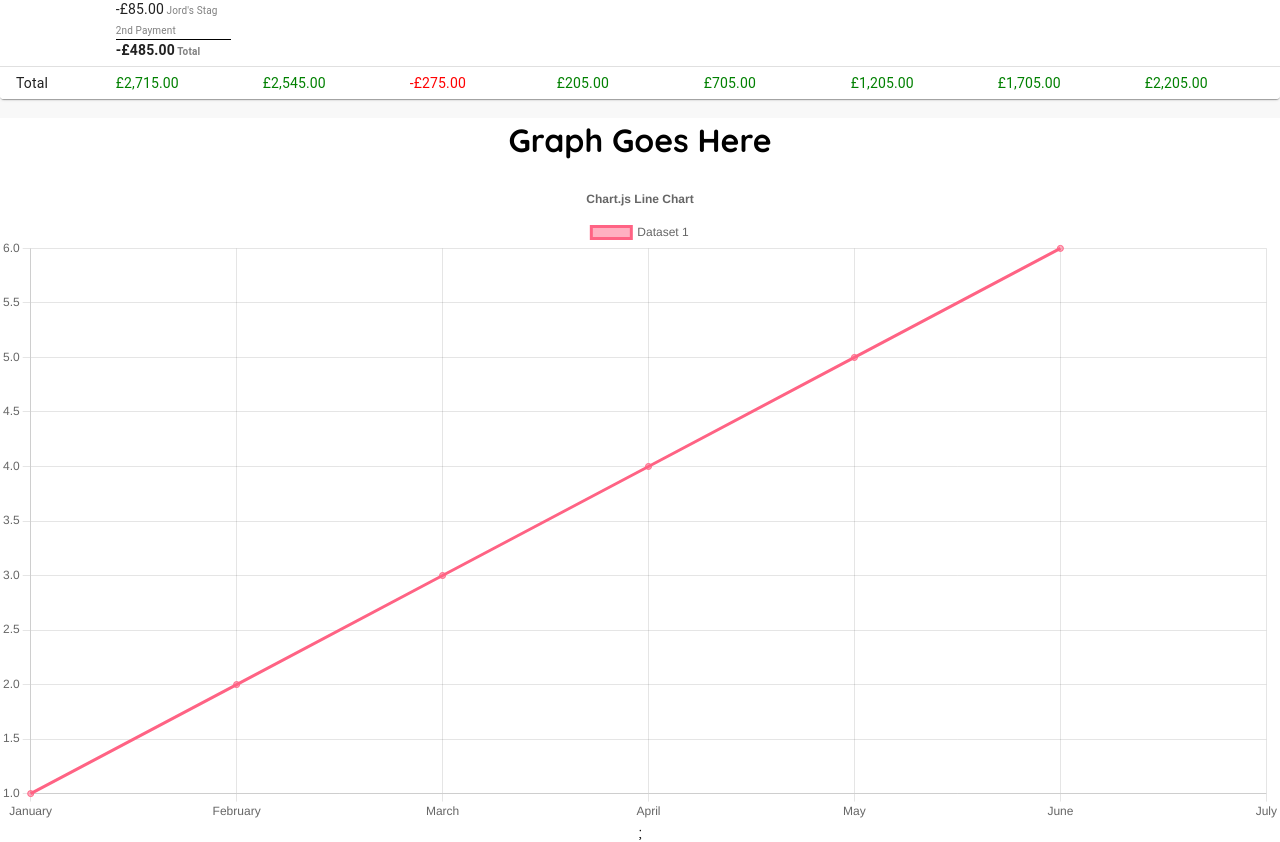
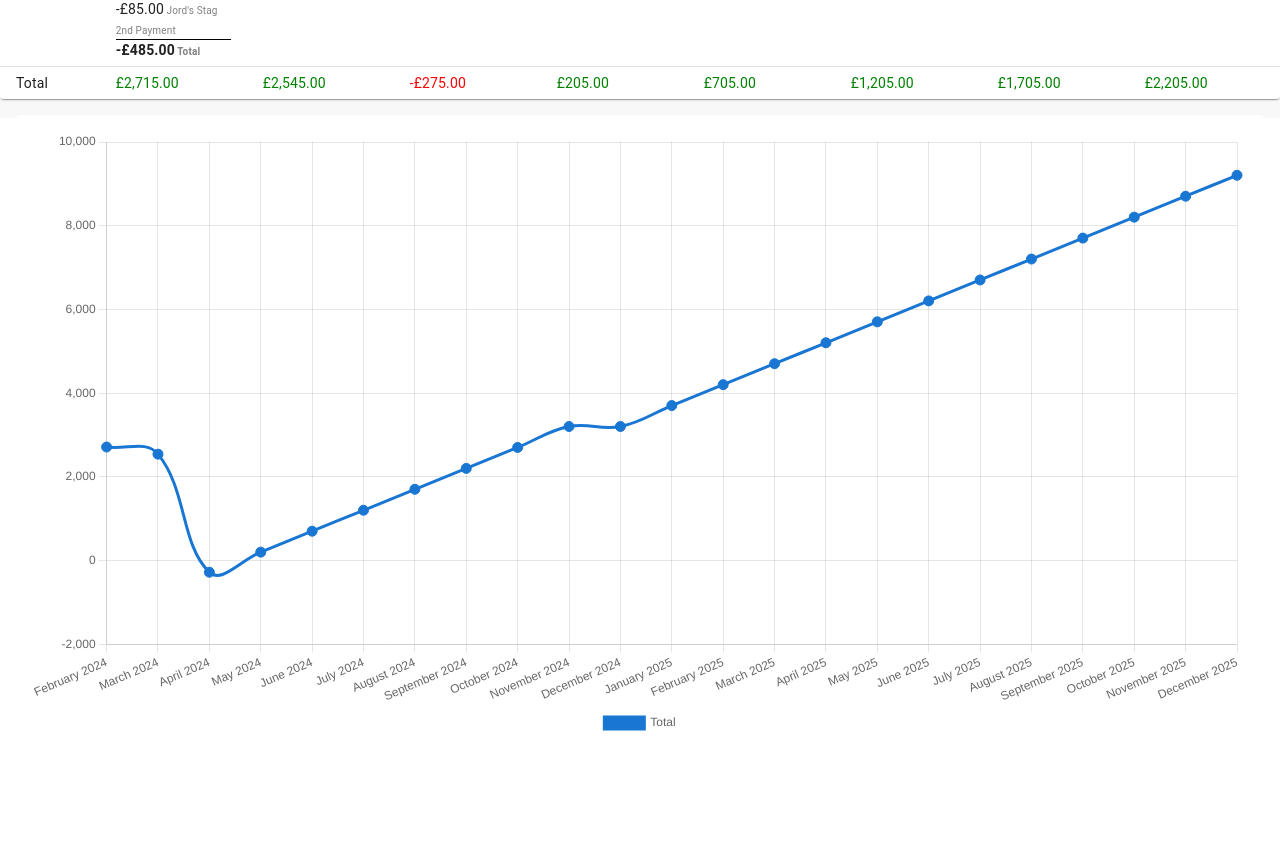
Before and after one commit to AKP-13/savings-planner, a React (Create React App) app: page / in a window 1280 px wide. Shown: the part 682-1524 px from the top of the page. After the commit the page ends 1437 px from the top, so only its background shows below. Built offline with nearby package versions, Linux system fonts and the light colour scheme.

Commit message:
Plug total data into graph

```diff
--- a/src/App.tsx
+++ b/src/App.tsx
@@ -239,7 +239,7 @@ const App = () => {
 
       <SavingsProjectionsTable tableData={tableData} totalSaved={totalSaved} />
 
-      <GraphDisplay />
+      <GraphDisplay totalSaved={totalSaved} />
     </div>
   );
 };
--- a/src/graph/GraphDisplay.tsx
+++ b/src/graph/GraphDisplay.tsx
@@ -10,40 +10,56 @@ import {
   Legend
 } from 'chart.js';
 import { Line } from 'react-chartjs-2';
+import { TotalSaved } from '../types';
 
 ChartJS.register(CategoryScale, LinearScale, PointElement, LineElement, Title, Tooltip, Legend);
 
-const GraphDisplay = () => {
+type Params = {
+  totalSaved: TotalSaved;
+};
+
 const options = {
   responsive: true,
   plugins: {
     legend: {
-        position: 'top' as const
+      position: 'bottom' as const
+    }
   },
-      title: {
-        display: true,
-        text: 'Chart.js Line Chart'
+  elements: {
+    line: {
+      tension: 0.4
     }
   }
 };
 
-  const labels = ['January', 'February', 'March', 'April', 'May', 'June', 'July'];
+const GraphDisplay = ({ totalSaved }: Params) => {
+  const labels = totalSaved.map(({ month }) => month);
+
+  const formattedGraphData = totalSaved.map(({ month, total }) => {
+    return {
+      x: month,
+      y: total
+    };
+  });
 
   const graphData = {
     labels,
     datasets: [
       {
-        label: 'Dataset 1',
-        data: [1, 2, 3, 4, 5, 6],
-        borderColor: 'rgb(255, 99, 132)',
-        backgroundColor: 'rgba(255, 99, 132, 0.5)'
+        data: formattedGraphData,
+        backgroundColor: '#1976d2',
+        borderColor: '#1976d2',
+        label: 'Total',
+        pointStyle: 'circle',
+        pointRadius: 5,
+        pointHoverRadius: 10
       }
     ]
   };
+
   return (
-    <div>
-      <h1>Graph Goes Here</h1>
-      <Line options={options} data={graphData} />;
+    <div style={{ backgroundColor: 'white', borderRadius: '4px', margin: '1rem', padding: '1rem' }}>
+      <Line options={options} data={graphData} />
     </div>
   );
 };
```
Lines whose indentation alone changed are shown as unchanged.
